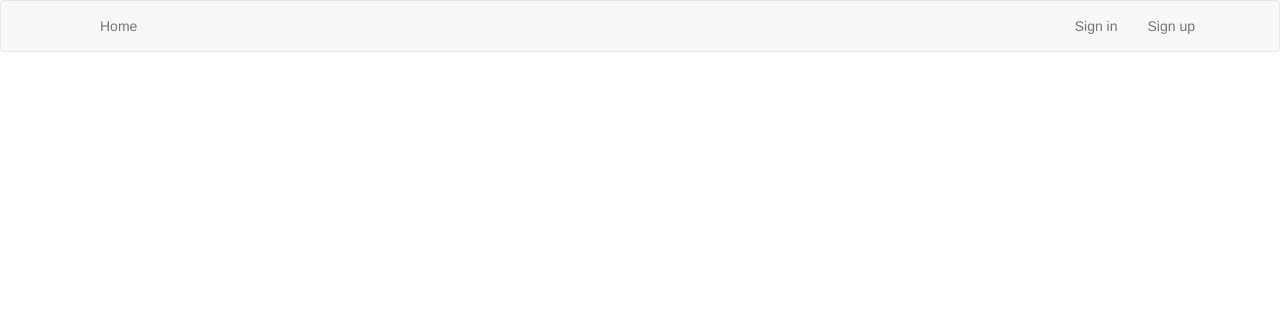
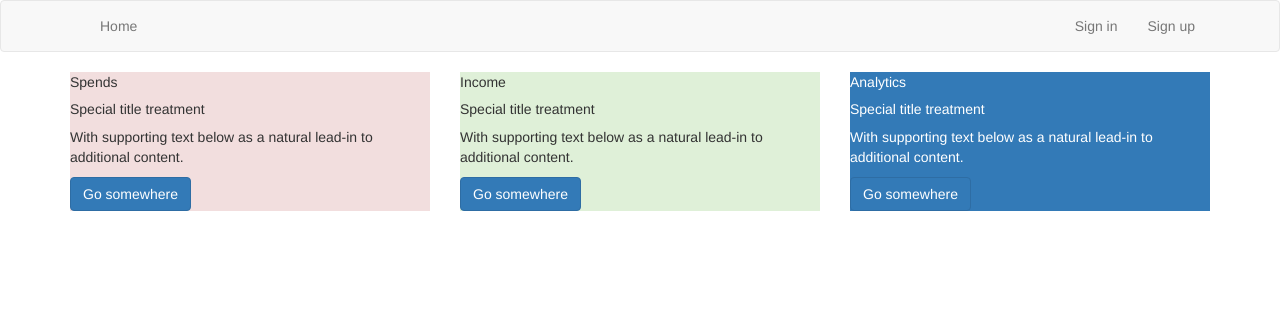
Before and after one commit to alxegorov/spend_control, a Flask app: page / in a window 1280 px wide. Shown: the top 312 px of the page. Run offline with Flask 2, Linux system fonts and the light colour scheme; parts of the project's set-up code (start-up, migrations or seed data) failed here and were passed over; some libraries are stand-ins or nearby versions.

Commit message:
Add cards on index

```diff
--- a/app/auth/templates/login.html
+++ b/app/auth/templates/login.html
@@ -4,7 +4,7 @@
 {% block app_content %}
     <div class="row justify-content-center">
         <div class="col-md-4 col-sm-6 col-md-offset-4 col-sm-offset-3">
-            <h1>{{ _('Sign In') }}</h1>
+            <h1 align="center">{{ _('Sign In') }}</h1>
             {{ wtf.quick_form(form) }}
             <br>
             <p><a href="{{ url_for('auth.register') }}">{{ _('Sign up') }}</a> | <a href="{{ url_for('auth.reset_password_request') }}">{{ _('Reset password') }}</a></p>
--- a/app/auth/templates/register.html
+++ b/app/auth/templates/register.html
@@ -4,7 +4,7 @@
 {% block app_content %}
 <div class="row justify-content-center">
     <div class="col-md-4 col-sm-6 col-md-offset-4 col-sm-offset-3">
-        <h1>{{ _('Create your account') }}</h1>
+        <h1 align="center">{{ _('Create your account') }}</h1>
         {{ wtf.quick_form(form) }}
     </div>
 </div>
--- a/app/auth/templates/reset_password.html
+++ b/app/auth/templates/reset_password.html
@@ -4,7 +4,7 @@
 {% block app_content %}
     <div class="row justify-content-center">
         <div class="col-md-4 col-sm-6 col-md-offset-4 col-sm-offset-3">
-            <h1>{{ _('Reset Your Password') }}</h1>
+            <h1 align="center">{{ _('Reset Your Password') }}</h1>
             {{ wtf.quick_form(form) }}
         </div>
     </div>
--- a/app/auth/templates/reset_password_request.html
+++ b/app/auth/templates/reset_password_request.html
@@ -4,7 +4,7 @@
 {% block app_content %}
     <div class="row justify-content-center">
         <div class="col-md-4 col-sm-6 col-md-offset-4 col-sm-offset-3">
-            <h1>{{ _('Reset Password') }}</h1>
+            <h1 align="center">{{ _('Reset Password') }}</h1>
             {{ wtf.quick_form(form) }}
         </div>
     </div>
--- a/app/main/templates/index.html
+++ b/app/main/templates/index.html
@@ -1,5 +1,43 @@
 {% extends "base.html" %}
 
 {% block app_content %}
+<div class="row">
+    <div class="col-sm-4">
+        <div class="card text-white bg-danger mb-3">
+            <div class="card-header">
+                Spends
+            </div>
+            <div class="card-body">
+                <h5 class="card-title">Special title treatment</h5>
+                <p class="card-text">With supporting text below as a natural lead-in to additional content.</p>
+                <a href="#" class="btn btn-primary">Go somewhere</a>
+            </div>
+        </div>
+    </div>
+    <div class="col-sm-4">
+        <div class="card text-white bg-success mb-3">
+            <div class="card-header">
+                Income
+            </div>
+            <div class="card-body">
+                <h5 class="card-title">Special title treatment</h5>
+                <p class="card-text">With supporting text below as a natural lead-in to additional content.</p>
+                <a href="#" class="btn btn-primary">Go somewhere</a>
+            </div>
+        </div>
+    </div>
+    <div class="col-sm-4">
+        <div class="card text-white bg-primary mb-3">
+            <div class="card-header">
+                Analytics
+            </div>
+            <div class="card-body">
+                <h5 class="card-title">Special title treatment</h5>
+                <p class="card-text">With supporting text below as a natural lead-in to additional content.</p>
+                <a href="#" class="btn btn-primary">Go somewhere</a>
+            </div>
+        </div>
+    </div>
 
+</div>
 {% endblock %}
--- a/app/spends/templates/addnewcar.html
+++ b/app/spends/templates/addnewcar.html
@@ -4,7 +4,7 @@
 {% block app_content %}
     <div class="row justify-content-center">
         <div class="col-md-4 col-sm-6 col-md-offset-4 col-sm-offset-3">
-            <h1>{{ _('Add New Car') }}</h1>
+            <h1 align="center">{{ _('Add New Car') }}</h1>
             {{ wtf.quick_form(form) }}
             <br>
         </div>
--- a/config.py
+++ b/config.py
@@ -20,3 +20,5 @@ class Config(object):
     LANGUAGES = ['en', 'ru']
 
     LOG_TO_STDOUT = os.environ.get('LOG_TO_STDOUT')
+
+    POSTS_PER_PAGE = 25
```
Also changed, not shown: app/spends/forms.py (+0 -8 lines), app/spends/routes.py (+8 -4 lines), app/spends/templates/addcar.html (+39 -5 lines).
